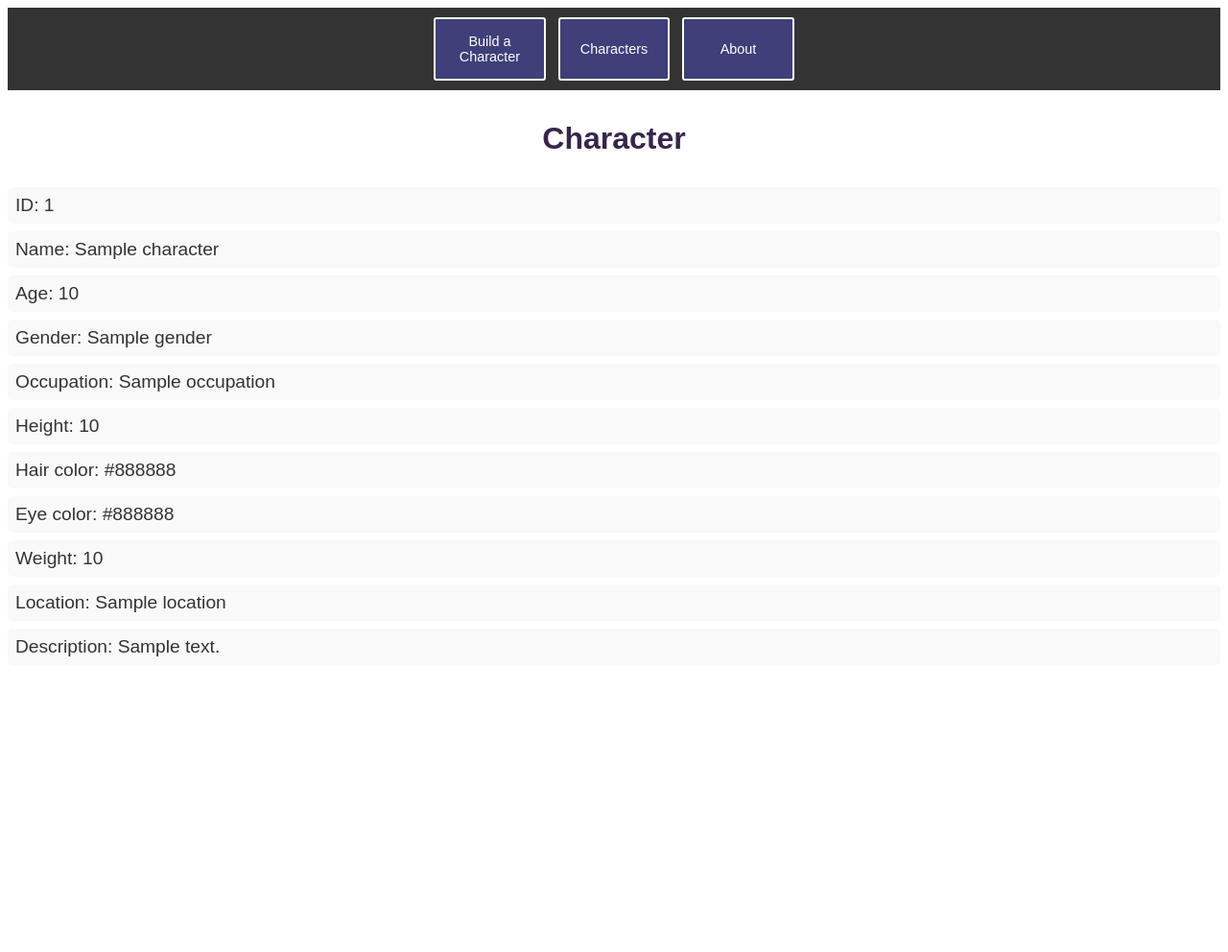
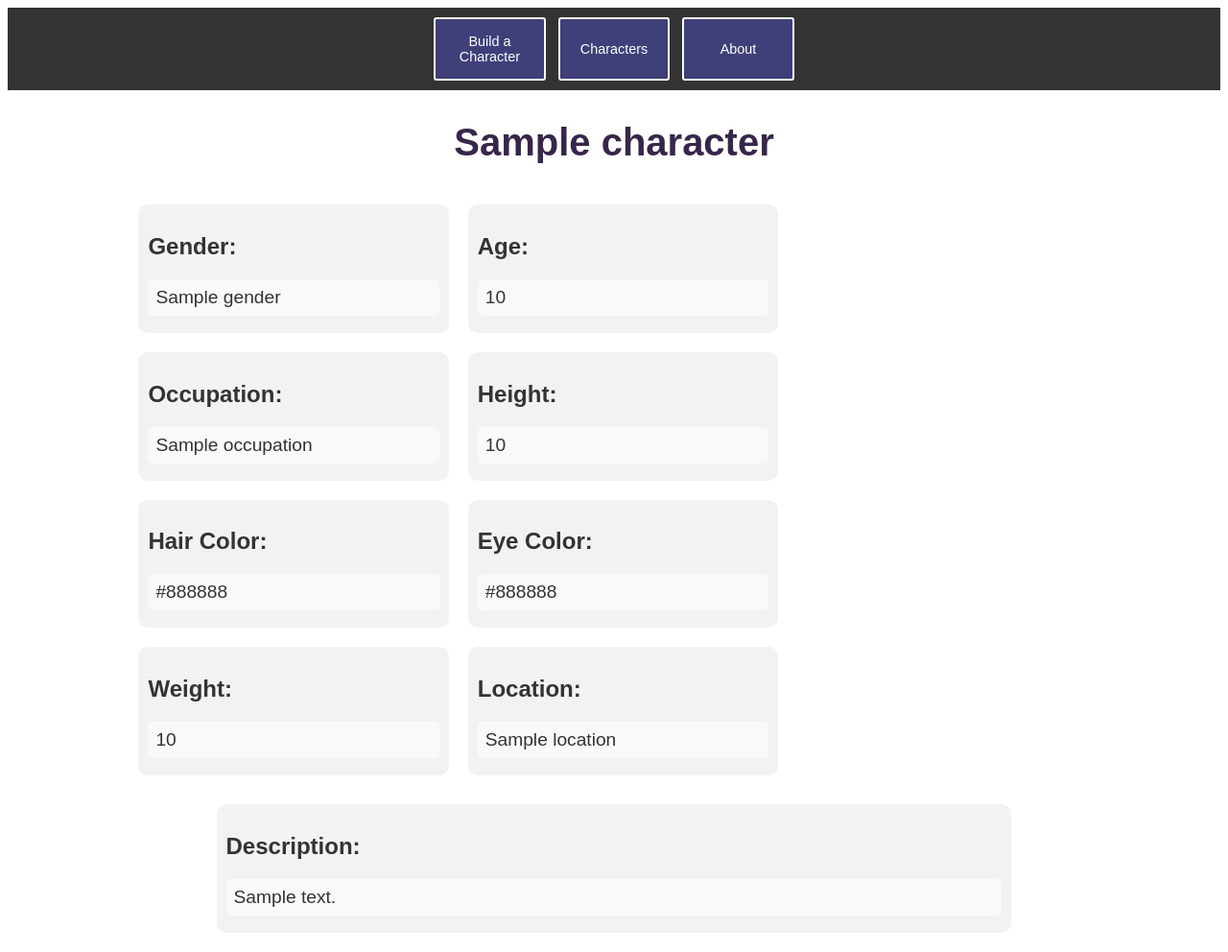
Before and after one commit to SaberSwordBoy/CharacterGenerator, a Flask app: template templates/character.html in a window 1280 px wide. Shown: the whole page at 96% size. Before the commit the page ends 684 px from the top, so only its background shows below. Run offline with Flask 2, Linux system fonts and the light colour scheme; the template is opened without the code that fills it: most values are stand-ins (such as "Sample title", 1, 10 or a date in 2020).

Commit message:
Add files via upload

```diff
--- a/app.py
+++ b/app.py
@@ -1,11 +1,62 @@
 import os
-from flask import Flask, render_template, request
+from flask import Flask, render_template, request, flash, redirect, url_for
 import openai
 import random
 import pickle
 import uuid
+from flask_login import LoginManager, login_user
+from secrets import compare_digest
+from flask_sqlalchemy import SQLAlchemy
+from werkzeug.security import generate_password_hash
+
 
 app = Flask(__name__)
+
+app.config['SQLALCHEMY_DATABASE_URI'] = 'sqlite:///' + os.path.join(os.getcwd(), 'data/users.db')
+
+
+db = SQLAlchemy(app)
+
+login_manager = LoginManager()
+login_manager.init_app(app)
+
+DAVINCI = 'text-davinci-003'
+CURIE = 'text-curie-001'
+
+common_eye_colors = ["brown", "blue", "green", "hazel", "gray"]
+uncommon_eye_colors = ["amber", "violet", "black", "red", "pink"]
+
+
+class User(db.Model):
+    id = db.Column(db.Integer, primary_key=True)
+    username = db.Column(db.String(80), unique=True, nullable=False)
+    email = db.Column(db.String(120), unique=True, nullable=False)
+    password_hash = db.Column(db.String(128), nullable=False)
+    active = db.Column(db.Boolean, default=True)
+
+    def __init__(self, username, email, password_hash, active=True):
+        self.username = username
+        self.email = email
+        self.password_hash = password_hash
+        self.active = active
+
+    def is_authenticated(self):
+        return True
+
+    def is_active(self):
+        return self.active
+
+    def is_anonymous(self):
+        return False
+
+    def get_id(self):
+        return str(self.id)
+
+
+
+@login_manager.user_loader
+def load_user(user_id):
+    return User.query.filter_by(id=user_id).first()
 
 # Use the API key from your OpenAI account
 openai.api_key = os.getenv("API_KEY")
@@ -15,22 +66,42 @@ def generate_value_with_api_call(name):
     if name == "weight":
         return random.randint(90,200)
 
-    value = openai.Completion.create(engine="text-curie-001",
-                                     prompt=f"Please generate ONE random {name}, in third person.",
-                                     max_tokens=15,
-                                     n=1,
-                                     stop=None,
-                                     temperature=0.7)
+    elif name == "height":
+        value = openai.Completion.create(engine=DAVINCI,
+                                         prompt="Choose a height in feet for my character.",max_tokens=7,n=1,temperature=0.7)
+    elif name == "occupation":
+        value = openai.Completion.create(engine=DAVINCI,
+                                         prompt="Give me ONE job or occupation",max_tokens=15,n=1,temperature=0.7)
+    elif name == "location":
+        value = openai.Completion.create(engine=DAVINCI,
+                                         prompt="Generate a place that a person could live. ",max_tokens=20,n=1,temperature=0.7)
+    elif name == "age":
+        value = openai.Completion.create(engine=CURIE,
+                                         prompt="Pick a random age (in years) for my character",max_tokens=10,n=1,temperature=0.5)
+    elif name == "eye_color":
+        value = random.choice(common_eye_colors) if random.randint(1,10) < 7 else random.choice(uncommon_eye_colors)
+        return value
+
+    elif name == "hair_color":
+        value = openai.Completion.create(engine=CURIE,
+                                         prompt=f"Give me one hair color. ",max_tokens=15,n=1,temperature=0.7)
+    elif name == "gender":
+        value = openai.Completion.create(engine=CURIE,
+                                         prompt=f"Pick a gender for my character",max_tokens=15,n=1,temperature=0.7)
+    else:
+        value = openai.Completion.create(engine=DAVINCI,
+                                         prompt=f"What {name} should my character have?", max_tokens=15, n=1,
+                                         temperature=0.7)
+
     print(value.choices[0].text)
     return value.choices[0].text
 
 def generate_random_name():
     value = openai.Completion.create(engine="text-curie-001",
-                                     prompt=f"Please generate a name for my character!",
-                                     max_tokens=15,
+                                     prompt=f"Pick a name for my character. ",
+                                     max_tokens=10,
                                      n=1,
-                                     stop=None,
-                                     temperature=0.7)
+                                     temperature=0.8)
     print("Generated Name: " + value.choices[0].text)
     return value.choices[0].text
 
@@ -86,13 +157,13 @@ def index():
         if hair_color:
             prompt += f" The character's hair color is {hair_color}."
         else:
-            hair_color = generate_value_with_api_call("hair color")
+            hair_color = generate_value_with_api_call("hair_color")
             prompt += f" The character's hair color is {hair_color}."
 
         if eye_color:
             prompt += f" The character's eye color is {eye_color}."
         else:
-            eye_color = generate_value_with_api_call("eye color")
+            eye_color = generate_value_with_api_call("eye_color")
             prompt += f" The character's eye color is {eye_color}."
 
         if weight:
@@ -107,7 +178,7 @@ def index():
             location = generate_value_with_api_call("location")
             prompt += f" The character is from {location}."
 
-        completions = openai.Completion.create(engine="text-davinci-003", prompt=prompt, max_tokens=500, n=1,stop=None,temperature=0.7)
+        completions = openai.Completion.create(engine="text-davinci-003", prompt=prompt, max_tokens=200, n=1,stop=None,temperature=0.7)
 
         # Get the generated character
         character = completions.choices[0].text
@@ -166,5 +237,46 @@ def characters():
 def about():
     return render_template("about.html")
 
+
+@app.route('/register', methods=['GET', 'POST'])
+def register():
+    if request.method == 'POST':
+        username = request.form['username']
+        password = request.form['password']
+        password_confirm = request.form['password_confirm']
+        email = request.form['email']
+
+        # Check if the username already exists
+        existing_user = User.query.filter_by(username=username).first()
+        if existing_user:
+            flash("That username is already taken. Please choose a different one.")
+            return redirect(url_for('register'))
+
+        # Check if the email already exists
+        existing_email = User.query.filter_by(email=email).first()
+        if existing_email:
+            flash("That email is already taken. Please choose a different one.")
+            return redirect(url_for('register'))
+
+        # Check if the passwords match
+        if compare_digest(password, password_confirm):
+            flash("The passwords do not match.")
+            return redirect(url_for('register'))
+
+        # Hash the password
+        password_hash = generate_password_hash(password)
+
+        # Create a new user and add it to the database
+        new_user = User(username=username, email=email, password_hash=password_hash, active=True)
+        db.session.add(new_user)
+        db.session.commit()
+
+        # Log the user in
+        login_user(new_user)
+
+        return redirect(url_for('index'))
+
+    return render_template('register.html')
+
 if __name__ == "__main__":
     app.run(debug=True)
--- a/static/css/styles.css
+++ b/static/css/styles.css
@@ -26,7 +26,7 @@ form {
     width: 100%; /* change the width of the form to 100% of the container */
     margin-right: 2%;
     padding: 1rem;
-    flex: 1;
+    flex: 2;
 
     display: flex; /* use flex layout for the form */
     flex-wrap: wrap; /* allow elements to wrap to the next line if needed */
@@ -186,3 +186,34 @@ nav a:hover {
         width: 90%;
     }
 }
+
+#character-container {
+    width: 80%;
+    margin: 0 auto;
+}
+
+#character-name {
+    text-align: center;
+    font-size: 2.5em;
+}
+
+#character-details {
+    display: flex;
+    flex-wrap: wrap;
+}
+
+#character-detail-block {
+    width: 30%;
+    padding: 10px;
+    margin: 10px;
+    background-color: #f2f2f2;
+    border-radius: 10px;
+}
+
+#character-description {
+    width: 80%;
+    margin: 20px auto;
+    padding: 10px;
+    background-color: #f2f2f2;
+    border-radius: 10px;
+}
--- a/templates/character.html
+++ b/templates/character.html
@@ -7,17 +7,46 @@
 <body>
     {% include 'navigation.html' %}
 
-    <h1>Character</h1>
-    <p>ID: {{ character.id }}</p>
-    <p>Name: {{ character.name }}</p>
-    <p>Age: {{ character.age }}</p>
-    <p>Gender: {{ character.gender }}</p>
-    <p>Occupation: {{ character.occupation }}</p>
-    <p>Height: {{ character.height }}</p>
-    <p>Hair color: {{ character.hair_color }}</p>
-    <p>Eye color: {{ character.eye_color }}</p>
-    <p>Weight: {{ character.weight }}</p>
-    <p>Location: {{ character.location }}</p>
-    <p>Description: {{ character.desc }}</p>
+     <div id="character-container">
+      <h1 id="character-name">{{ character.name }}</h1>
+      <div id="character-details">
+        <div id="character-detail-block">
+          <h2>Gender:</h2>
+          <p>{{ character.gender }}</p>
+        </div>
+        <div id="character-detail-block">
+          <h2>Age:</h2>
+          <p>{{ character.age }}</p>
+        </div>
+        <div id="character-detail-block">
+          <h2>Occupation:</h2>
+          <p>{{ character.occupation }}</p>
+        </div>
+        <div id="character-detail-block">
+          <h2>Height:</h2>
+          <p>{{ character.height }}</p>
+        </div>
+        <div id="character-detail-block">
+          <h2>Hair Color:</h2>
+          <p>{{ character.hair_color }}</p>
+        </div>
+        <div id="character-detail-block">
+          <h2>Eye Color:</h2>
+          <p>{{ character.eye_color }}</p>
+        </div>
+        <div id="character-detail-block">
+          <h2>Weight:</h2>
+          <p>{{ character.weight }}</p>
+        </div>
+        <div id="character-detail-block">
+          <h2>Location:</h2>
+          <p>{{ character.location }}</p>
+        </div>
+      </div>
+      <div id="character-description">
+        <h2>Description:</h2>
+        <p>{{ character.desc}}</p>
+      </div>
+    </div>
 </body>
 </html>
--- a/templates/result.html
+++ b/templates/result.html
@@ -6,6 +6,7 @@
 
     </head>
     <body>
+        {% include "navigation.html" %}
         <h1>{{ name }}</h1>
         <div class="output">
             <div class="character-info">
```
Also changed, not shown: templates/about.html (+7 -3 lines), templates/register.html (added, +28 -0 lines), 1 other file.
